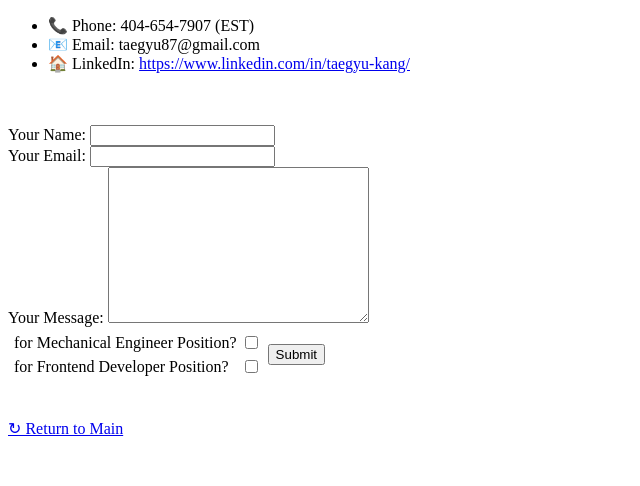
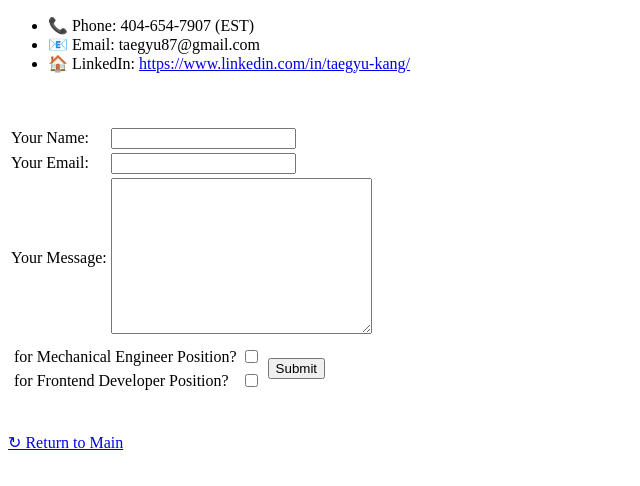
Before and after one commit to taegyu87/cv, a plain HTML site: page contact.html in a window 1280 px wide. Shown: the part 92-578 px from the top of the page, without its empty margins (0-640 px from the left). Drawn offline with Linux system fonts and the light colour scheme.

Commit message:
Add files via upload

```diff
--- a/contact.html
+++ b/contact.html
@@ -17,13 +17,20 @@
   <br>
   <br>
   <form action="mailto:taegyu87@gmail.com" method="post" enctype="text/plain">
-    <label>Your Name:</label>
-    <input type="text" name="Your Name" value=""><br>
-    <label>Your Email:</label>
-    <input type="email" name="Your Email" value=""><br>
-    <label>Your Message:</label>
-    <textarea name="Your Message" rows="10" cols="30"></textarea>
-    <br>
+    <table>
+      <tr>
+        <td><label>Your Name:</label></td>
+        <td><input type="text" name="Your Name" value=""></td>
+      </tr>
+      <tr>
+        <td><label>Your Email:</label></td>
+        <td><input type="email" name="Your Email" value=""></td>
+      </tr>
+      <tr>
+        <td><label>Your Message:</label></td>
+        <td><textarea name="Your Message" rows="10" cols="30"></textarea></td>
+      </tr>
+    </table>
     <table>
       <tr>
         <td>
```
